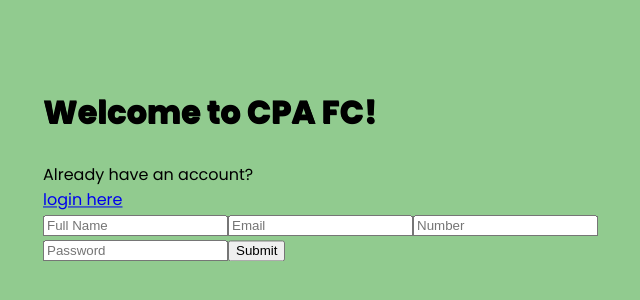
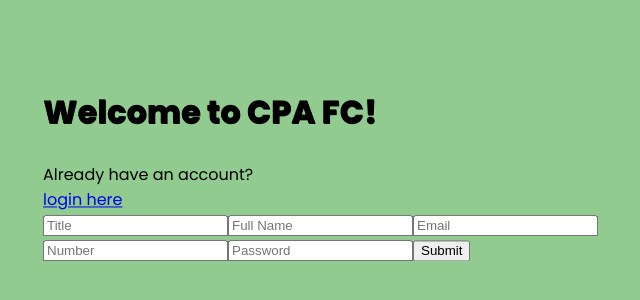
Before and after one commit to shussain894/cpa-fc-app, a React (Create React App) app: page / in a window 1280 px wide. Shown: the part 238-538 px from the top of the page, without its empty margins (277-917 px from the left). Built offline with nearby package versions, Linux system fonts and the light colour scheme.

Commit message:
added titles on front

```diff
--- a/src/pages/Register.js
+++ b/src/pages/Register.js
@@ -3,6 +3,7 @@ import React, { useEffect, useState } from 'react';
 const Register = ({ navigate }) => {
 
   const [token, setToken] = useState(window.localStorage.getItem("token"));
+  const [title, setTitle] = useState("");
   const [name, setName] = useState("");
   const [dob, setDob] = useState("");
   const [address, setAddress] = useState("");
--- a/src/pages/SignUp.js
+++ b/src/pages/SignUp.js
@@ -4,13 +4,14 @@ const SignUpForm = ({ navigate }) => {
 
   const [email, setEmail] = useState("");
   const [password, setPassword] = useState("");
+  const [title, setTitle] = useState("");
   const [name, setName] = useState("");
   const [number, setNumber] = useState("");
   const [numberError, setNumberError] = useState("");
 
   const handleSubmit = async (event) => {
     event.preventDefault();
-    console.log(`${name}, ${email}, ${password} ${number}`)
+    console.log(`${title} ${name}, ${email}, ${password} ${number}`)
 
     if (/^\d{0,11}$/.test(number)) { // Only allow up to 11 digits
       if (number.length === 11) { // Only update state if input is exactly 11 digits
@@ -19,7 +20,7 @@ const SignUpForm = ({ navigate }) => {
           headers: {
             'Content-Type': 'application/json',
           },
-          body: JSON.stringify({ email: email, password: password, name: name, number: number })
+          body: JSON.stringify({ email: email, password: password, name: name, number: number, title: title})
         })
         .then(response => {
           if(response.status === 201) {
@@ -32,6 +33,10 @@ const SignUpForm = ({ navigate }) => {
 
   const handleEmailChange = (event) => {
     setEmail(event.target.value)
+  }
+
+  const handleTitleChange = (event) => {
+    setTitle(event.target.value)
   }
 
   const handleNameChange = (event) => {
@@ -59,6 +64,13 @@ const SignUpForm = ({ navigate }) => {
           <a href="../login">login here</a>
 
           <form onSubmit={handleSubmit}>
+          <input placeholder="Title" id="title" type='text' list='titles' value={ title } onChange={handleTitleChange}/>
+          <datalist id='titles'>
+          <option value="Mr" />
+          <option value="Mrs" />
+          <option value="Miss" />
+          <option value="Ms" />
+          </datalist>
           <input placeholder="Full Name" id="name" type='text' value={ name } onChange={handleNameChange}/>
           <input placeholder="Email" id="email" type='text' value={ email } onChange={handleEmailChange}/>
           <input placeholder="Number" id="number" type='text' pattern="^[0-9\b]+$" value={ number } onChange={handleNumberChange} onClick={handleError}/>
```
